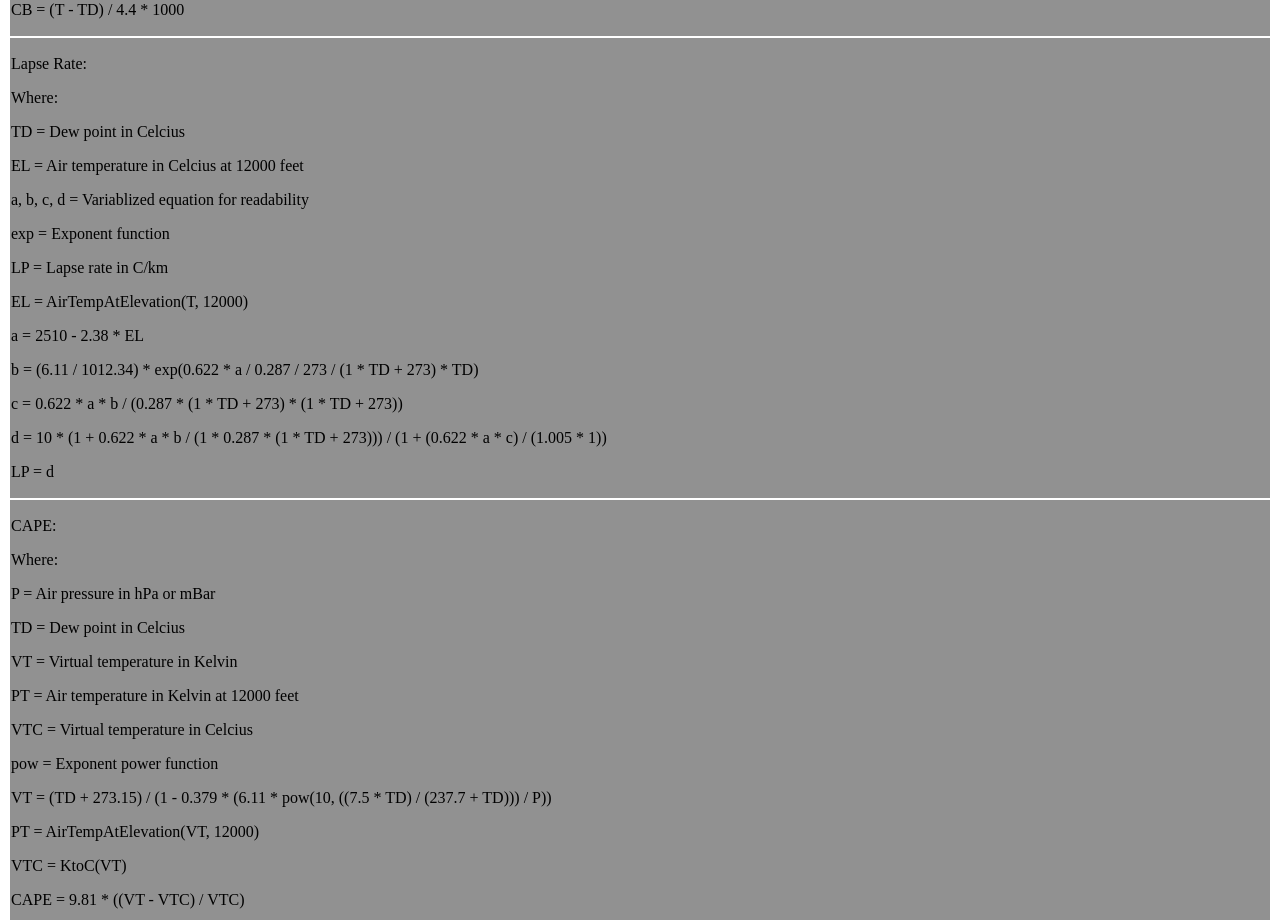
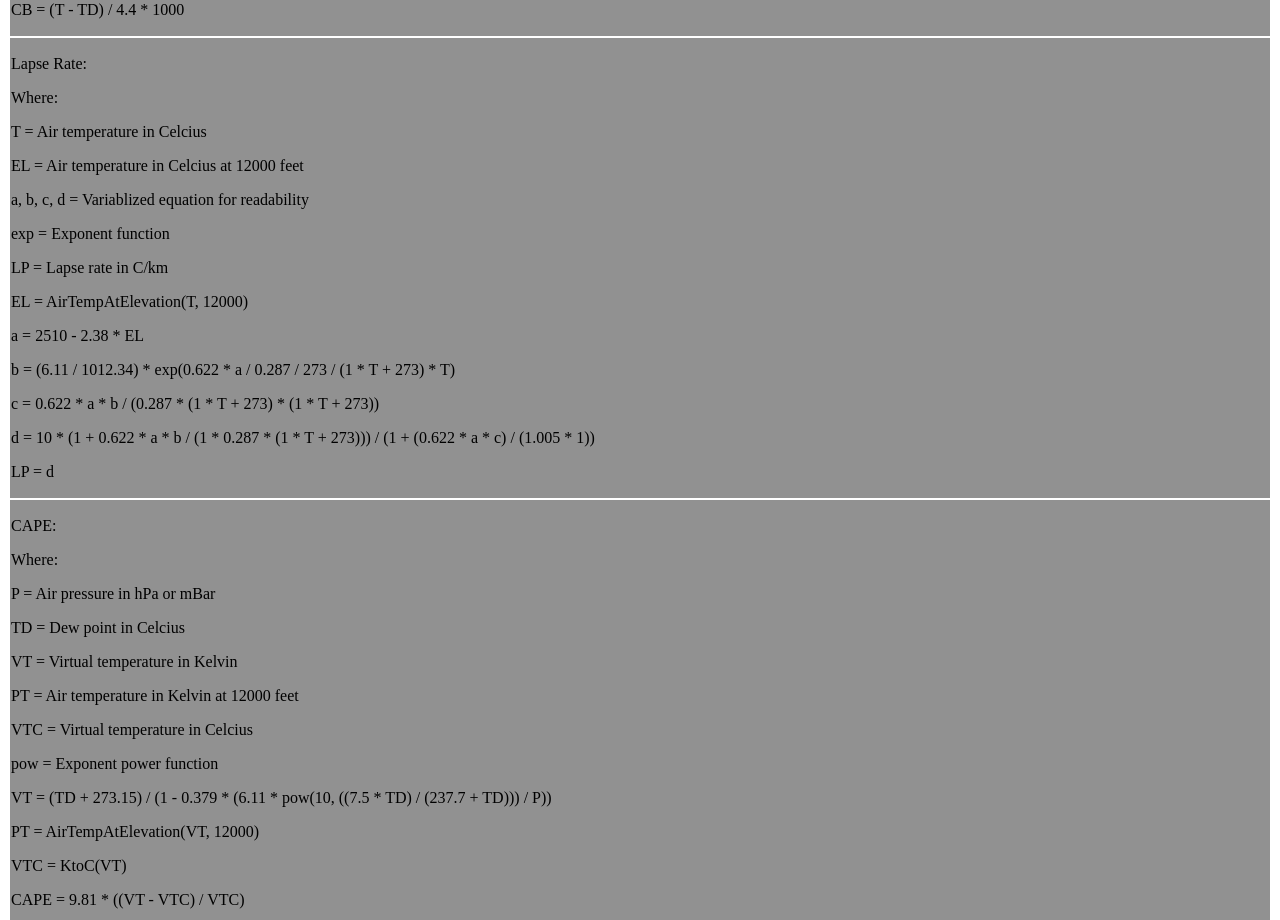
Before and after one commit to azrellie/azrellie.github.io, a plain HTML site: page index.html in a window 1280 px wide. Shown: the part 4600-5520 px from the top of the page. Drawn offline with Linux system fonts and the light colour scheme; a script that the page names is missing.

Commit message:
Update index.html

```diff
--- a/index.html
+++ b/index.html
@@ -405,16 +405,16 @@
                 <td bgcolor="#919191" width="25">
                     <p>Lapse Rate:</p>
                     <p>Where:</p>
-                    <p>TD = Dew point in Celcius</p>
+                    <p>T = Air temperature in Celcius</p>
                     <p>EL = Air temperature in Celcius at 12000 feet</p>
                     <p>a, b, c, d = Variablized equation for readability</p>
                     <p>exp = Exponent function</p>
                     <p>LP = Lapse rate in C/km</p>
                     <p>EL = AirTempAtElevation(T, 12000)</p>
                     <p>a = 2510 - 2.38 * EL</p>
-                    <p>b = (6.11 / 1012.34) * exp(0.622 * a / 0.287 / 273 / (1 * TD + 273) * TD)</p>
-                    <p>c = 0.622 * a * b / (0.287 * (1 * TD + 273) * (1 * TD + 273))</p>
-                    <p>d = 10 * (1 + 0.622 * a * b / (1 * 0.287 * (1 * TD + 273))) / (1 + (0.622 * a * c) / (1.005 * 1))</p>
+                    <p>b = (6.11 / 1012.34) * exp(0.622 * a / 0.287 / 273 / (1 * T + 273) * T)</p>
+                    <p>c = 0.622 * a * b / (0.287 * (1 * T + 273) * (1 * T + 273))</p>
+                    <p>d = 10 * (1 + 0.622 * a * b / (1 * 0.287 * (1 * T + 273))) / (1 + (0.622 * a * c) / (1.005 * 1))</p>
                     <p>LP = d</p>
                 </td>
             </tr>
```
